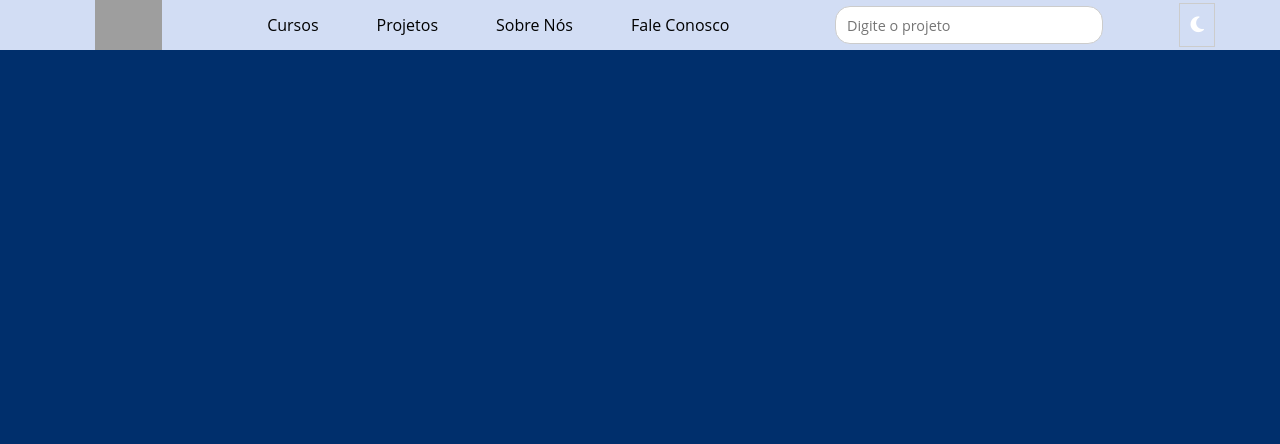
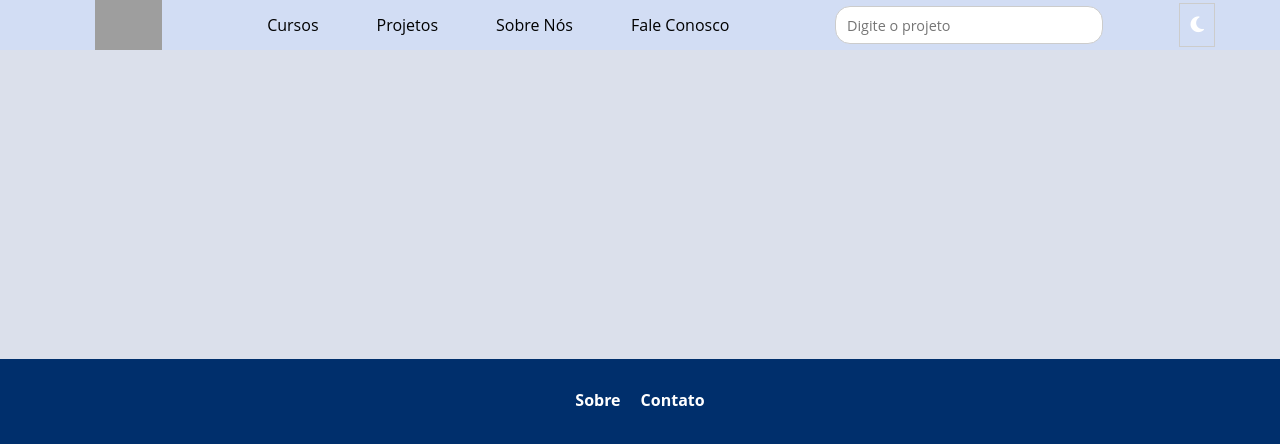
Before and after one commit to gl-dias/Projeto_Front_End, a React (Create React App) app: page / in a window 1280 px wide. Shown: the top 444 px of the page. Built offline with nearby package versions, Linux system fonts and the light colour scheme; grey boxes are pictures that could not be loaded.

Commit message:
Update App.js

```diff
--- a/src/App.js
+++ b/src/App.js
@@ -6,6 +6,7 @@ function App() {
   return (
     <div className="App">
       <Menu/>
+      <div className="content"></div>
       <Footer/>
     </div>
   );
```
